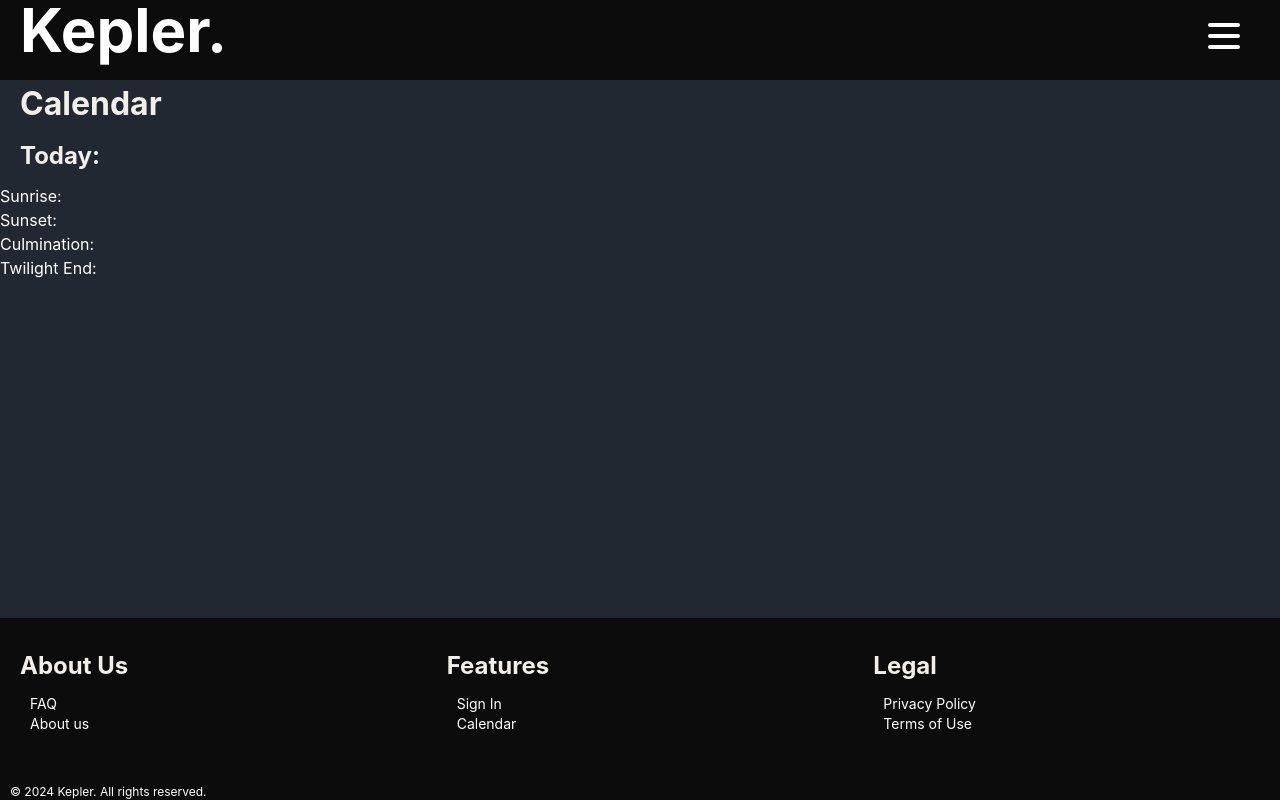
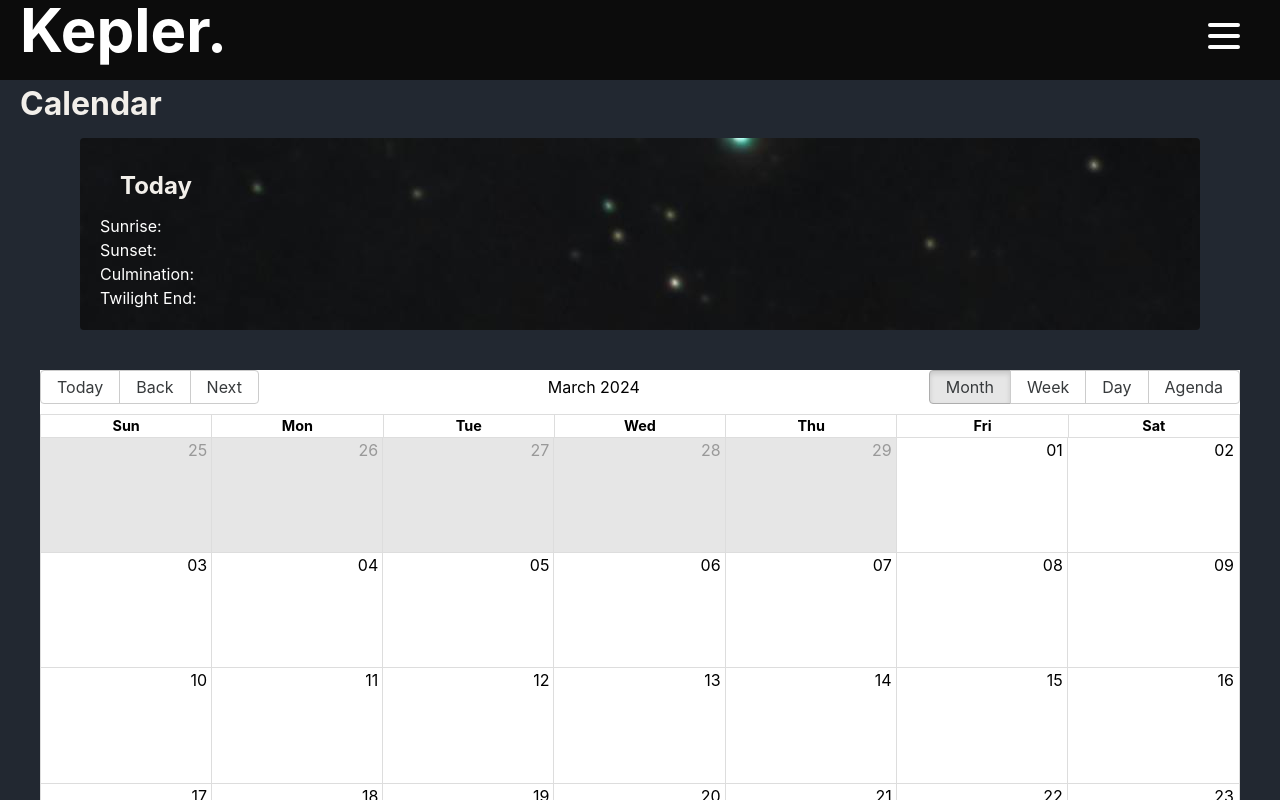
Before and after one commit to AlexPizarro7/Kepler, a React (Vite) app in the folder frontend/: page /calendar in a window 1280 px wide. Shown: the top 800 px of the page. Built offline with nearby package versions, Linux system fonts and the light colour scheme; no server answers.

Commit message:
Added Calendar Page components

```diff
--- a/frontend/package.json
+++ b/frontend/package.json
@@ -9,6 +9,7 @@
     "@testing-library/jest-dom": "^5.17.0",
     "@testing-library/react": "^13.4.0",
     "@testing-library/user-event": "^13.5.0",
+    "@types/react-big-calendar": "^1.8.9",
     "@vitejs/plugin-react": "^4.2.1",
     "autoprefixer": "^10.4.19",
     "axios": "^1.6.7",
@@ -16,6 +17,7 @@
     "framer-motion": "^11.0.27",
     "postcss": "^8.4.38",
     "react": "^18.2.0",
+    "react-big-calendar": "^1.11.6",
     "react-dom": "^18.2.0",
     "react-router-dom": "^6.22.3",
     "tailwind-merge": "^2.2.2",
--- a/frontend/src/Components/CalendarInformation.tsx
+++ b/frontend/src/Components/CalendarInformation.tsx
@@ -3,13 +3,13 @@ import React from "react";
 const CalendarInformation = ({data}) => {
 
     return (
-        <>
-            <h2>Today:</h2>
+        <div className="ml-20 mr-20 bg-hero p-[20px] flex flex-col justify-center rounded">
+            <h2>Today</h2>
             <p>Sunrise: {data.sunrise}</p>
             <p>Sunset: {data.sunset}</p>
             <p>Culmination: {data.culmination}</p>
             <p>Twilight End: {data.twilight_end}</p>
-        </>
+        </div>
     );
 
 }
--- /dev/null
+++ b/frontend/src/Components/CalendarSelector.tsx
@@ -0,0 +1,13 @@
+import {
+    Calendar as BigCalendar,
+    CalendarProps,
+    momentLocalizer,
+} from "react-big-calendar";
+import React from "react";
+import moment from "moment";
+
+const localizer = momentLocalizer(moment);
+
+export default function CalendarSelector(props: Omit<CalendarProps, "localizer">) {
+    return <BigCalendar {...props} localizer={localizer} />;
+}
--- a/frontend/src/Components/CalendarSection.tsx
+++ b/frontend/src/Components/FeatureSection.tsx
@@ -10,7 +10,7 @@ import {
   IconTableColumn,
 } from "@tabler/icons-react";
 
-export function CalendarSection() {
+export function FeatureSection() {
   return (
     <BentoGrid className="max-w-4xl mx-auto">
       {items.map((item, i) => (
@@ -26,7 +26,7 @@ export function CalendarSection() {
     </BentoGrid>
   );
 }
-export default CalendarSection
+export default FeatureSection;
 
 const Skeleton = () => (
   <div className="flex flex-1 w-full h-full min-h-[6rem] rounded-xl bg-gradient-to-br from-neutral-200 dark:from-neutral-900 dark:to-neutral-800 to-neutral-100"></div>
--- a/frontend/src/Pages/Calendar.tsx
+++ b/frontend/src/Pages/Calendar.tsx
@@ -1,5 +1,6 @@
 import React, {useEffect, useState} from 'react';
 import CalendarInformation from '../Components/CalendarInformation';
+import CalendarSelector from '../Components/CalendarSelector';
 import RequestAstronomy from '../AstronomyAPI';
 
 
@@ -16,9 +17,12 @@ const Calendar = () =>  {
 
     return (
         <div className="content-wrapper">
-            <div className="h-[500px]">
+            <div className="">
                 <h1>Calendar</h1>
                 <CalendarInformation data={data}/>
+                <div className="h-[95vh] m-10 bg-white text-black">
+                <CalendarSelector />
+                </div>
             </div>
         </div>
     )
--- a/frontend/src/Pages/Home.tsx
+++ b/frontend/src/Pages/Home.tsx
@@ -2,7 +2,7 @@ import React, {useEffect} from 'react';
 import { useNavigate } from 'react-router-dom';
 import BackgroundBeamsDemo from '../Components/BBTest';
 import StarsTest from '../Components/Stars';
-import CalendarSection from '../Components/CalendarSection';
+import FeatureSection from '../Components/FeatureSection';
 
 function Home() {
     const navigate = useNavigate();
@@ -30,7 +30,7 @@ function Home() {
             </div>
             <BackgroundBeamsDemo />
             <div className="bg-[linear-gradient(70deg,#000_0.6%,#000b3d)] pt-20 pb-20">
-                <CalendarSection />
+                <FeatureSection />
             </div>
         </div>
     )
--- a/frontend/src/index.tsx
+++ b/frontend/src/index.tsx
@@ -1,6 +1,7 @@
 import React from 'react';
 import ReactDOM from 'react-dom/client';
 import './index.css';
+import 'react-big-calendar/lib/css/react-big-calendar.css';
 import { RouterProvider, createBrowserRouter } from 'react-router-dom'
 import reportWebVitals from './reportWebVitals';
 
```
Also changed, not shown: 1 other file (tests, documents, lock files or other folders).
